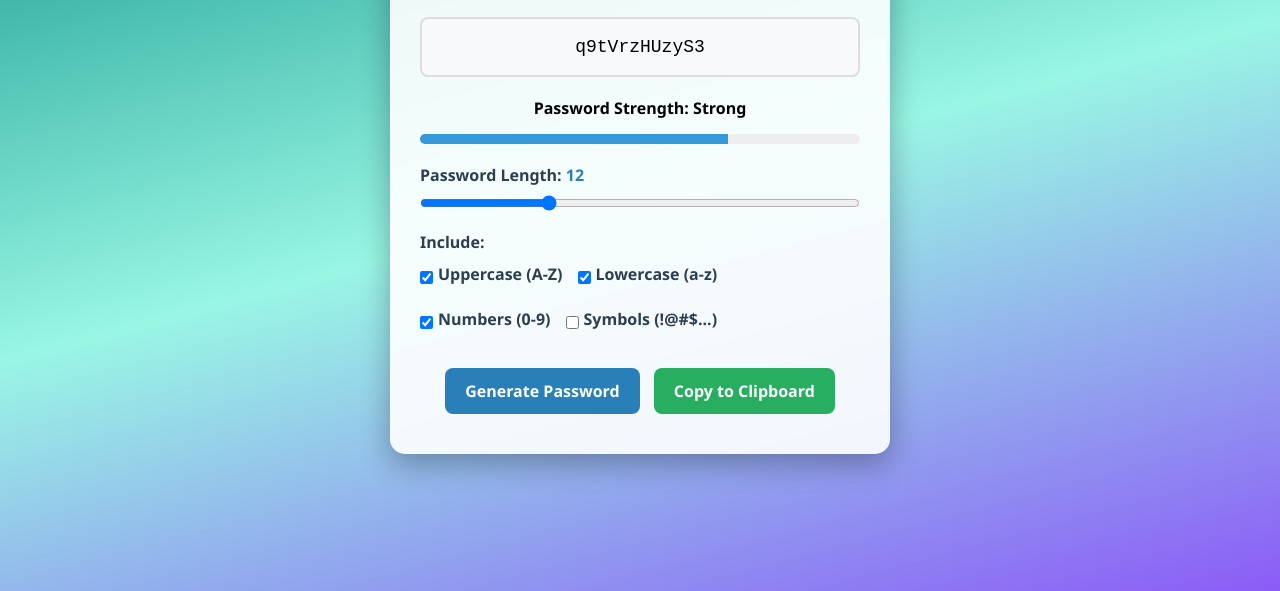
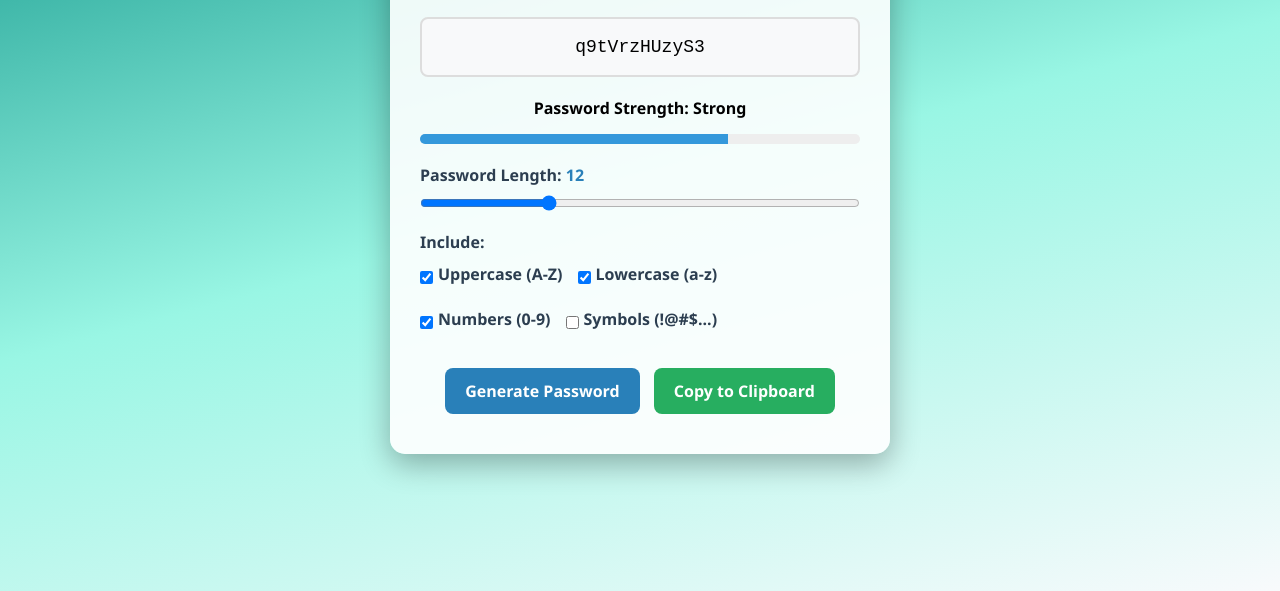
Before and after one commit to Cittykitten/Password-Generator, a plain HTML site: page index.html in a window 1280 px wide. Shown: the part 209-800 px from the top of the page. Drawn offline with Linux system fonts and the light colour scheme.

Commit message:
Update style.css

```diff
--- a/style.css
+++ b/style.css
@@ -6,7 +6,7 @@
         }
 
         body {
-            background: linear-gradient(165deg, #0D9488, #99F6E4, #8B5CF6);
+            background: linear-gradient(165deg, #0D9488, #99F6E4, #F8FAFC);
             min-height: 100vh;
             display: flex;
             justify-content: center;
```
